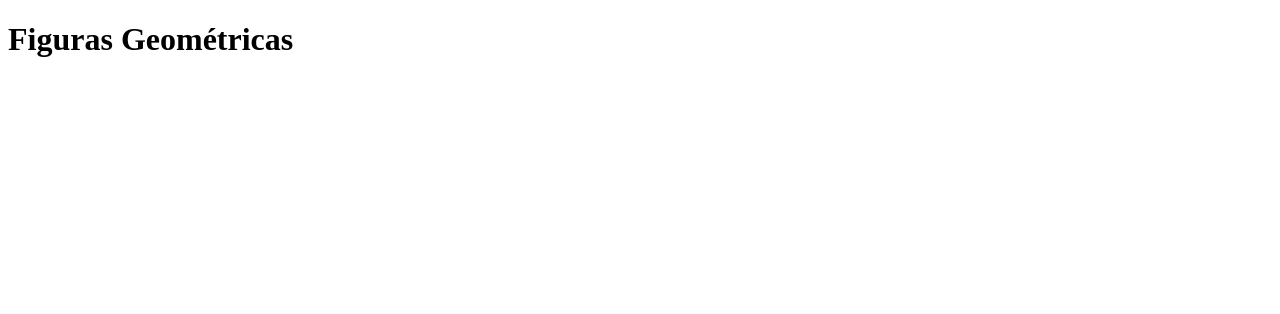
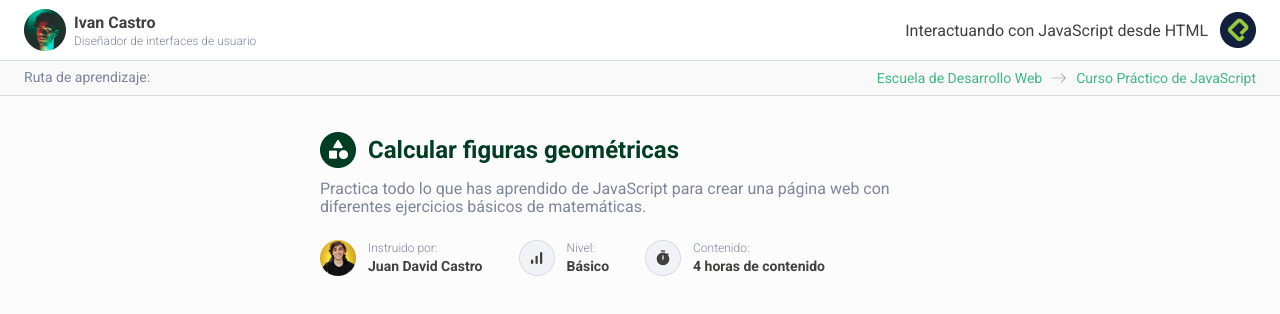
Before and after one commit to ivankstro7/Figuras-geomtricas, a plain HTML site: page figuras.html in a window 1280 px wide. Drawn offline with Linux system fonts and the light colour scheme.

Commit message:
add new icons and line code

```diff
--- a/figuras.html
+++ b/figuras.html
@@ -4,16 +4,68 @@
     <meta charset="UTF-8">
     <meta http-equiv="X-UA-Compatible" content="IE=edge">
     <meta name="viewport" content="width=device-width, initial-scale=1.0">
+    <link href="https://fonts.googleapis.com/css2?family=Roboto:wght@300;400;700&display=swap" rel="stylesheet">
+    <link rel="stylesheet" href="./style.css">
     <title>Figuras Geométricas</title>
 </head>
 <body>
-    <header>
-        <h1>Figuras Geométricas</h1>
+    <header class="header">
+        <div class="container-user">
+            <img src="./assets/user.png" alt="">
+            <div class="container-body">
+                <h3>Ivan Castro</h3>
+                <p>Diseñador de interfaces de usuario</p>
+            </div>
+        </div>
+        <div class="container-course">
+            <p>Interactuando con JavaScript desde HTML</p>
+            <img src="./assets/platzi-icon.png" alt="">
+        </div>
     </header>
-    <section>
-
+    <section class="container-breadcrumb">
+        <div class="breadcrumb-title">
+            <p>Ruta de aprendizaje:</p>
+        </div>
+        <div class="breadcrumb">
+            <ol class="breadcrumb-list">
+                <li class="breadcrumb-item"><a href="#">Escuela de Desarrollo Web</a></li>
+                <img src="./assets/arrow.png" alt="">
+                <li class="breadcrumb-item"><a target="blank" href="https://platzi.com/clases/javascript-practico/">Curso Práctico de JavaScript</a></li>
+            </ol>
+        </div>
     </section>
-
+    <section class="container-description">
+        <div class="description-title">
+            <img src="./assets/icon-category.png" alt="">
+            <h2>Calcular figuras geométricas</h2>
+        </div>
+        <p>Practica todo lo que has aprendido de JavaScript para crear una página web con diferentes
+            ejercicios básicos de matemáticas.
+        </p>
+        <div class="description-card">
+            <div class="card-detail">
+                <img src="./assets/teacher.png" alt="">
+                <div class="card-body">
+                    <p>Instruido por:</p>
+                    <h3>Juan David Castro</h3>
+                </div>
+            </div>
+            <div class="card-detail">
+                <img src="./assets/level.png" alt="">
+                <div class="card-body">
+                    <p>Nivel:</p>
+                    <h3>Básico</h3>
+                </div>
+            </div>
+            <div class="card-detail">
+                <img src="./assets/time.png" alt="">
+                <div class="card-body">
+                    <p>Contenido:</p>
+                    <h3>4 horas de contenido</h3>
+                </div>
+            </div>
+        </div>
+    </section>
 <script src="./figuras.js"></script>
 </body>
 </html>
--- /dev/null
+++ b/style.css
@@ -0,0 +1,162 @@
+*{
+    box-sizing: border-box;
+    margin: 0;
+    padding: 0;
+}
+
+html{
+    font-size: 62.5%;
+    font-family: 'Roboto', sans-serif;
+}
+
+body{
+    background-color: #FCFCFC;
+}
+
+/* header */
+
+.header{
+    width: 100%;
+    background-color: #fff;
+    border-bottom: 1px solid #D8DCE6;
+    padding: 9px 24px;
+    display: flex;
+    justify-content: space-between;
+}
+
+.header .container-user{
+    display: flex;
+    align-items: center;
+}
+
+.header .container-user img{
+    margin-right: 8px;
+}
+
+.header .container-user .container-body h3{
+    font-size: 1.6rem;
+    color: #423F3F;
+    margin-bottom: 2px;
+}
+
+.header .container-user .container-body p{
+    font-size: 1.2rem;
+    font-weight: 300;
+    color: #7C859B;
+}
+
+
+.header .container-course{
+    display: flex;
+    align-items: center;
+}
+
+.header .container-course p{
+    font-size: 1.6rem;
+    color: #423F3F;
+}
+
+.header .container-course img{
+    width: 36px;
+    height: 36px;
+    margin-left: 12px;
+}
+
+/* header */
+
+/* breadcrumb */
+
+.container-breadcrumb{
+    width: 100%;
+    display: flex;
+    justify-content: space-between;
+    padding: 8px 24px;
+    border-bottom: 1px solid #D8DCE6;
+    background-color: #F9F9F9;
+}
+
+.container-breadcrumb .breadcrumb-title p{
+    font-size: 1.4rem;
+    color: #7C859B;
+}
+
+.container-breadcrumb .breadcrumb .breadcrumb-list{
+    display: flex;
+    align-items: center;
+}
+
+.container-breadcrumb .breadcrumb .breadcrumb-list li{
+    list-style: none;
+}
+
+.container-breadcrumb .breadcrumb .breadcrumb-list li a{
+    font-size: 1.4rem;
+    color: #41B883;
+    text-decoration: none;
+}
+
+.container-breadcrumb .breadcrumb .breadcrumb-list img{
+    margin: 0 8px;
+}
+
+/* breadcrumb */
+
+/* title */
+
+.container-description{
+    width: 50%;
+    max-width: 673px;
+    margin: 36px auto 24px;
+}
+
+.container-description .description-title{
+    display: flex;
+    align-items: center;
+    margin-bottom: 12px;
+}
+
+.container-description .description-title img{
+    margin-right: 12px;
+}
+
+.container-description .description-title h2{
+    font-size: 2.4rem;
+    color: #003D22;
+}
+
+.container-description p{
+    font-size: 1.6rem;
+    line-height: 1.8rem;
+    color: #7C859B;
+    margin-bottom: 24px;
+}
+
+.container-description .description-card{
+    display: flex;
+}
+
+.container-description .description-card .card-detail{
+    display: flex;
+    margin-right: 36px;
+}
+
+.container-description .description-card .card-detail img{
+    margin-right: 12px;
+}
+
+.container-description .description-card .card-detail .card-body p{
+    font-size: 1.2rem;
+    line-height: 1.6rem;
+    font-weight: 300;
+    color: #7C859B;
+    margin-bottom: 2px;
+}
+
+.container-description .description-card .card-detail .card-body h3{
+    font-size: 1.4rem;
+    line-height: 1.6rem;
+    color: #423F3F;
+}
+
+
+/* title */
```
Also changed, not shown: assets/arrow.png (added), assets/icon-category.png (added), assets/level.png (added), assets/platzi-icon.png (added), assets/teacher.png (added), assets/time.png (added), assets/user.png (added).
